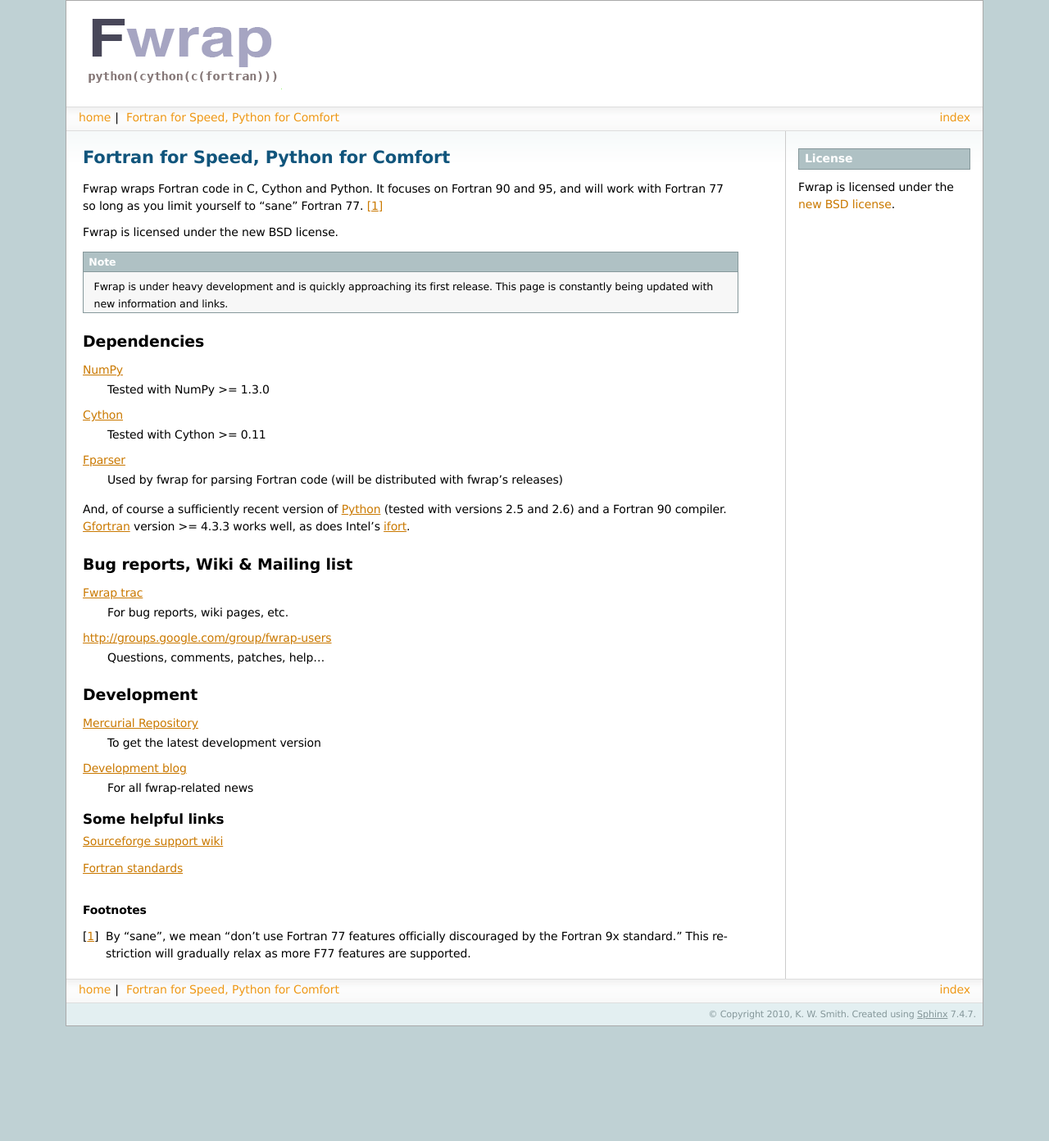
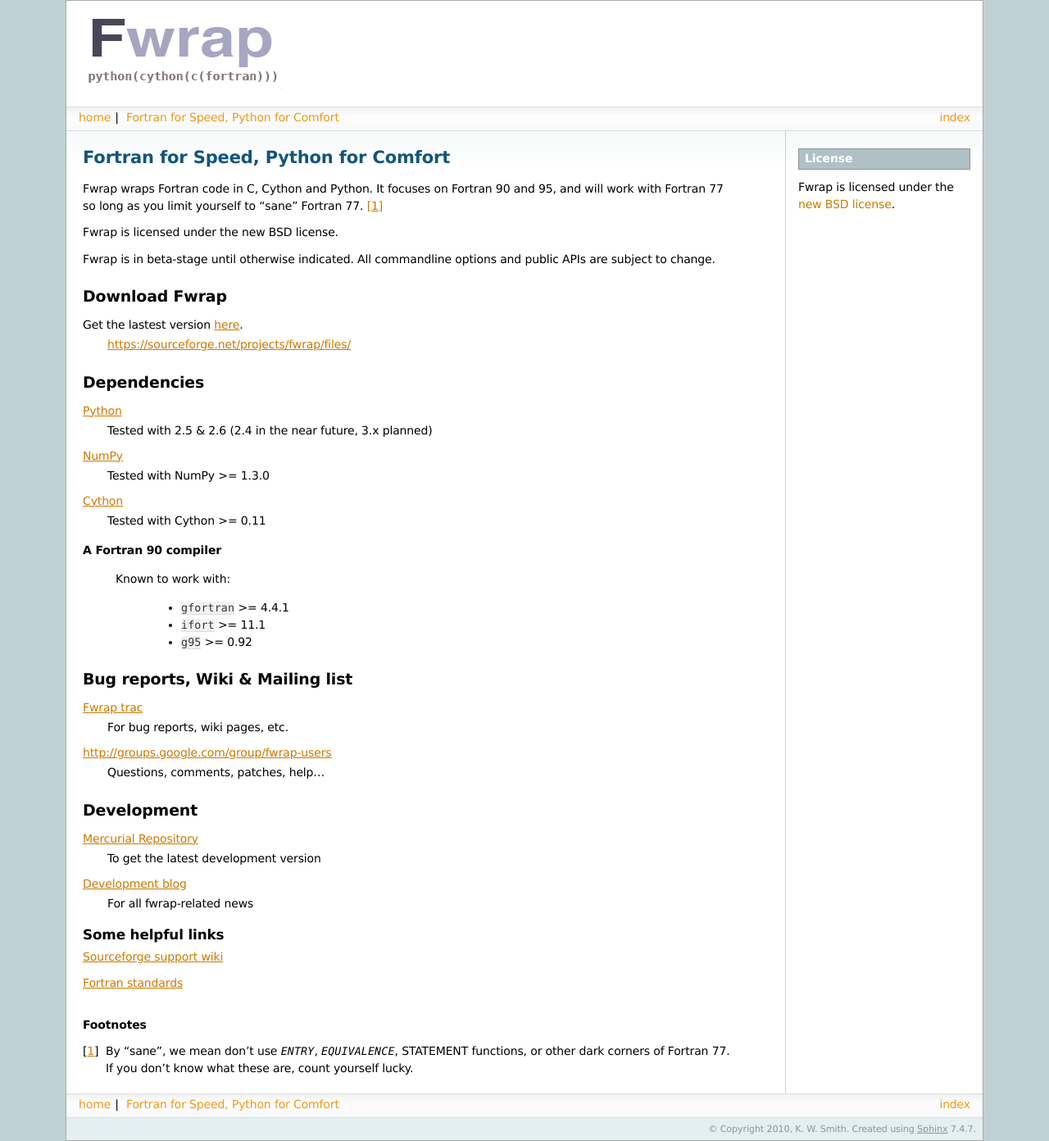
Before and after one commit to kwmsmith/fwrap, a Sphinx documentation site: the page built from doc/sphinxdocs/source/index.rst, in a window 1280 px wide. Shown: the whole page at 82% size. Built offline with Sphinx 7.4.7, drawn with Linux system fonts in a browser that asks for light colours; before the commit the page ends 1252 px from its top, so only the background shows below that.

Commit message:
added download section to homepage

```diff
--- a/doc/sphinxdocs/source/index.rst
+++ b/doc/sphinxdocs/source/index.rst
@@ -3,6 +3,7 @@
    You can adapt this file completely to your liking, but it should at least
    contain the root `toctree` directive.
 
++++++++++++++++++++++++++++++++++++++
 Fortran for Speed, Python for Comfort
 +++++++++++++++++++++++++++++++++++++
 
@@ -15,28 +16,37 @@ Fortran 77. [#sane-def]_
 
 Fwrap is licensed under the new BSD license.
 
-.. note::
-   Fwrap is under heavy development and is quickly approaching its first
-   release.  This page is constantly being updated with new information and
-   links.
+Fwrap is in beta-stage until otherwise indicated.  All commandline options and
+public APIs are subject to change.
 
+Download Fwrap
+==============
+
+Get the lastest version `here <https://sourceforge.net/projects/fwrap/files/>`_.
+    https://sourceforge.net/projects/fwrap/files/
 
 Dependencies
 ============
 
+`Python <http://python.org>`_
+    Tested with 2.5 & 2.6 (2.4 in the near future, 3.x planned)
+
 `NumPy <http://numpy.scipy.org/>`_
     Tested with NumPy >= 1.3.0
+
 `Cython <http://www.cython.org/>`_
     Tested with Cython >= 0.11
-`Fparser <http://f2py.googlecode.com/svn/trunk/fparser/>`_
-    Used by fwrap for parsing Fortran code (will be distributed with fwrap's
-    releases)
 
-And, of course a sufficiently recent version of `Python
-<http://www.python.org/>`_ (tested with versions 2.5 and 2.6) and a Fortran 90
-compiler.  `Gfortran <http://gcc.gnu.org/wiki/GFortran>`_ version >= 4.3.3
-works well, as does Intel's `ifort
-<http://software.intel.com/en-us/intel-compilers/>`_.
+**A Fortran 90 compiler**
+
+    Known to work with:
+
+      * ``gfortran`` >= 4.4.1
+
+      * ``ifort`` >= 11.1
+
+      * ``g95`` >= 0.92
+
 
 Bug reports, Wiki & Mailing list
 ================================
@@ -66,9 +76,9 @@ Some helpful links
 .. rubric:: Footnotes
 
 .. [#sane-def]
-   By "sane", we mean "don't use Fortran 77 features officially discouraged by
-   the Fortran 9x standard."  This restriction will gradually relax as more F77
-   features are supported.
+   By "sane", we mean don't use `ENTRY`, `EQUIVALENCE`, STATEMENT functions, or
+   other dark corners of Fortran 77.  If you don't know what these are, count
+   yourself lucky.
 
 
 ..  Indices and tables
```
